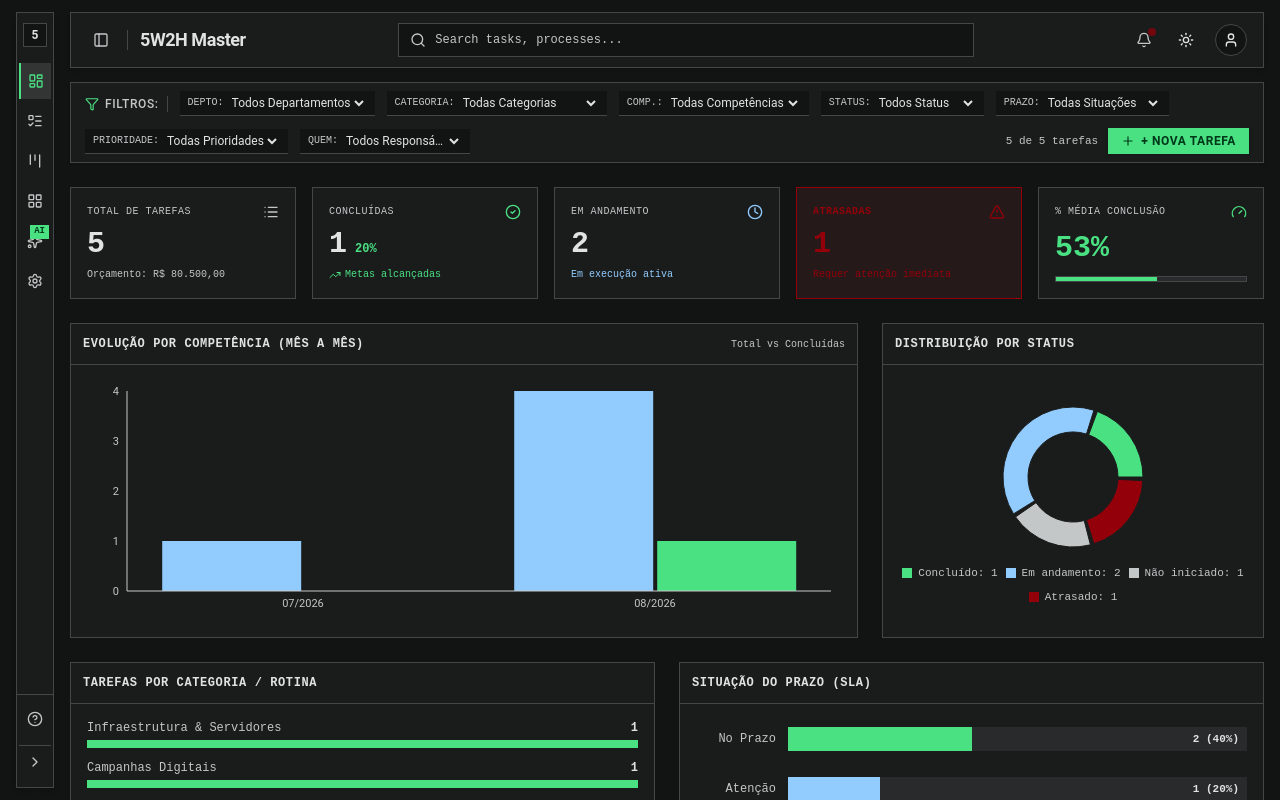
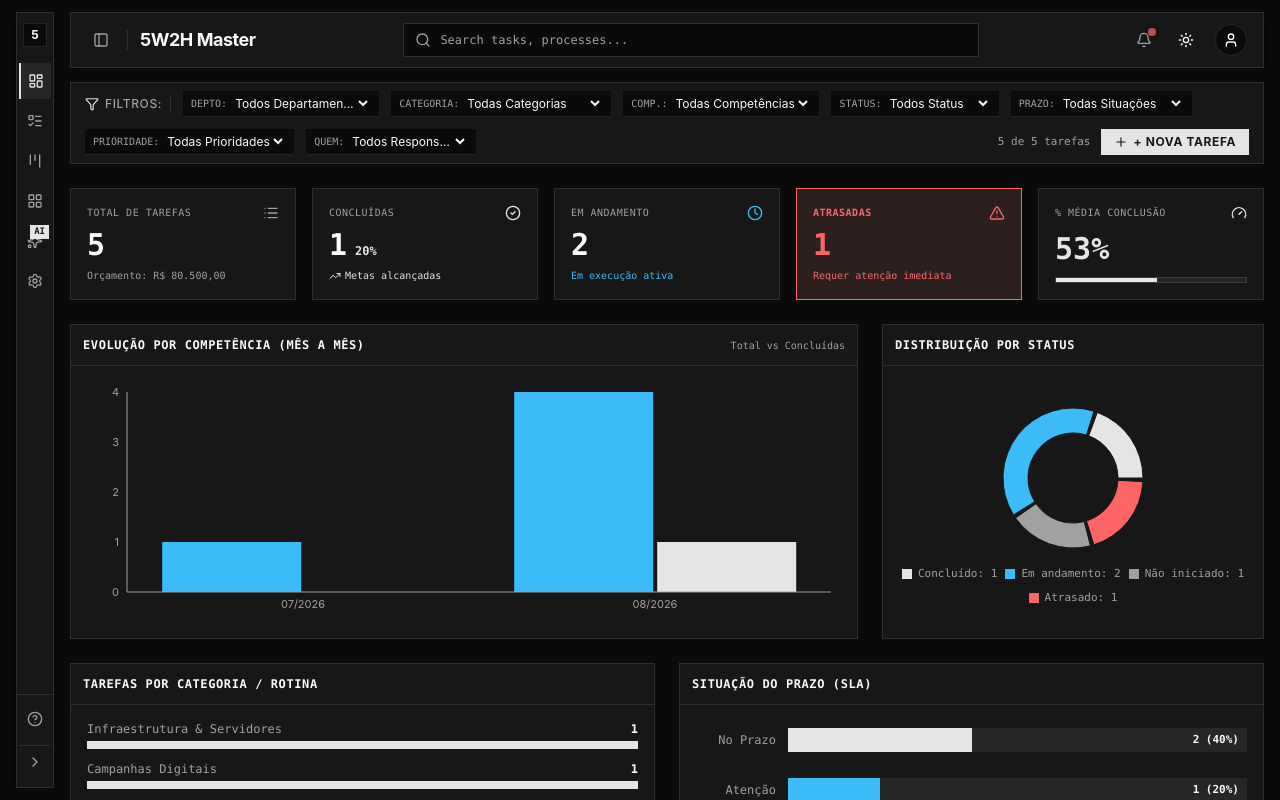
Before and after one commit to verasirae/5W2H_Master, a Next.js app: page / in a window 1280 px wide. Built offline with nearby package versions, Linux system fonts and the light colour scheme.

Commit message:
feat: configure theme and add Shadcn UI support
Initialize Shadcn UI configuration, update global design tokens, and implement system theme persistence in the root layout.

```diff
--- a/app/globals.css
+++ b/app/globals.css
@@ -1,12 +1,14 @@
 @import "tailwindcss";
 @import "tw-animate-css";
-@import url('https://fonts.googleapis.com/css2?family=Roboto:wght@400;500;600;700&family=JetBrains+Mono:wght@400;500;600;700&display=swap');
+@import url('https://fonts.googleapis.com/css2?family=Inter:wght@300;400;500;600;700;800&family=JetBrains+Mono:wght@400;500;600;700&display=swap');
+
+@custom-variant dark (&:where(.dark, .dark *));
 
 /* ==========================================================================
-   Shadcn UI Default Theme CSS Variables & Design Tokens
+   Shadcn UI Default Theme with OKLCH Design Tokens
    ========================================================================== */
 
-@theme {
+@theme inline {
   --color-background: var(--background);
   --color-foreground: var(--foreground);
   --color-card: var(--card);
@@ -27,6 +29,21 @@
   --color-input: var(--input);
   --color-ring: var(--ring);
 
+  --color-chart-1: var(--chart-1);
+  --color-chart-2: var(--chart-2);
+  --color-chart-3: var(--chart-3);
+  --color-chart-4: var(--chart-4);
+  --color-chart-5: var(--chart-5);
+
+  --color-sidebar: var(--sidebar);
+  --color-sidebar-foreground: var(--sidebar-foreground);
+  --color-sidebar-primary: var(--sidebar-primary);
+  --color-sidebar-primary-foreground: var(--sidebar-primary-foreground);
+  --color-sidebar-accent: var(--sidebar-accent);
+  --color-sidebar-accent-foreground: var(--sidebar-accent-foreground);
+  --color-sidebar-border: var(--sidebar-border);
+  --color-sidebar-ring: var(--sidebar-ring);
+
   /* Semantic status colors */
   --color-info: var(--info);
   --color-info-foreground: var(--info-foreground);
@@ -34,82 +51,132 @@
   --color-success-foreground: var(--success-foreground);
   --color-warning: var(--warning);
   --color-warning-foreground: var(--warning-foreground);
+
+  /* Typography */
+  --font-sans: var(--font-sans);
+  --font-serif: var(--font-serif);
+  --font-mono: var(--font-mono);
+  --font-display: var(--font-display);
+  --font-text: var(--font-text);
+
+  /* Radius */
+  --radius-sm: calc(var(--radius) - 4px);
+  --radius-md: calc(var(--radius) - 2px);
+  --radius-lg: var(--radius);
+  --radius-xl: calc(var(--radius) + 4px);
 }
 
 :root {
-  /* Shadcn Default Dark Theme */
-  --background: #121414;
-  --foreground: #e2e2e2;
-  --card: #1a1c1c;
-  --card-foreground: #e2e2e2;
-  --popover: #1e2020;
-  --popover-foreground: #e2e2e2;
-  --primary: #4ae183;
-  --primary-foreground: #003919;
-  --secondary: #282a2b;
-  --secondary-foreground: #e2e2e2;
-  --muted: #282a2b;
-  --muted-foreground: #c4c7c7;
-  --accent: #333535;
-  --accent-foreground: #4ae183;
-  --destructive: #93000a;
-  --destructive-foreground: #ffb4ab;
-  --border: #444748;
-  --input: #444748;
-  --ring: #8e9192;
-  --radius: 0.25rem;
+  --background: oklch(1 0 0);
+  --foreground: oklch(0.145 0 0);
+  --card: oklch(1 0 0);
+  --card-foreground: oklch(0.145 0 0);
+  --popover: oklch(1 0 0);
+  --popover-foreground: oklch(0.145 0 0);
+  --primary: oklch(0.205 0 0);
+  --primary-foreground: oklch(0.985 0 0);
+  --secondary: oklch(0.97 0 0);
+  --secondary-foreground: oklch(0.205 0 0);
+  --muted: oklch(0.97 0 0);
+  --muted-foreground: oklch(0.556 0 0);
+  --accent: oklch(0.97 0 0);
+  --accent-foreground: oklch(0.205 0 0);
+  --destructive: oklch(0.577 0.245 27.325);
+  --destructive-foreground: oklch(0.985 0 0);
+  --border: oklch(0.922 0 0);
+  --input: oklch(0.922 0 0);
+  --ring: oklch(0.708 0 0);
+  --chart-1: oklch(0.646 0.222 41.116);
+  --chart-2: oklch(0.6 0.118 184.704);
+  --chart-3: oklch(0.398 0.07 227.392);
+  --chart-4: oklch(0.828 0.189 84.429);
+  --chart-5: oklch(0.769 0.188 70.08);
+  --sidebar: oklch(0.985 0 0);
+  --sidebar-foreground: oklch(0.145 0 0);
+  --sidebar-primary: oklch(0.205 0 0);
+  --sidebar-primary-foreground: oklch(0.985 0 0);
+  --sidebar-accent: oklch(0.97 0 0);
+  --sidebar-accent-foreground: oklch(0.205 0 0);
+  --sidebar-border: oklch(0.922 0 0);
+  --sidebar-ring: oklch(0.708 0 0);
+  --font-sans: "Inter", ui-sans-serif, system-ui, -apple-system, BlinkMacSystemFont, 'Segoe UI', Roboto, 'Helvetica Neue', Arial, 'Noto Sans', sans-serif;
+  --font-serif: ui-serif, Georgia, Cambria, "Times New Roman", Times, serif;
+  --font-mono: ui-monospace, SFMono-Regular, Menlo, Monaco, Consolas, "Liberation Mono", "Courier New", monospace;
+  --font-display: "Inter", ui-sans-serif, system-ui, -apple-system, BlinkMacSystemFont, 'Segoe UI', Roboto, 'Helvetica Neue', Arial, 'Noto Sans', sans-serif;
+  --font-text: "Inter", ui-sans-serif, system-ui, -apple-system, BlinkMacSystemFont, 'Segoe UI', Roboto, 'Helvetica Neue', Arial, 'Noto Sans', sans-serif;
+  --radius: 8px;
+  --shadow-2xs: 0 1px 3px 0px hsl(0 0% 0% / 0.05);
+  --shadow-xs: 0 1px 3px 0px hsl(0 0% 0% / 0.05);
+  --shadow-sm: 0 1px 3px 0px hsl(0 0% 0% / 0.1), 0 1px 2px -1px hsl(0 0% 0% / 0.1);
+  --shadow: 0 1px 3px 0px hsl(0 0% 0% / 0.1), 0 1px 2px -1px hsl(0 0% 0% / 0.1);
+  --shadow-md: 0 1px 3px 0px hsl(0 0% 0% / 0.1), 0 2px 4px -1px hsl(0 0% 0% / 0.1);
+  --shadow-lg: 0 1px 3px 0px hsl(0 0% 0% / 0.1), 0 4px 6px -1px hsl(0 0% 0% / 0.1);
+  --shadow-xl: 0 1px 3px 0px hsl(0 0% 0% / 0.1), 0 8px 10px -1px hsl(0 0% 0% / 0.1);
+  --shadow-2xl: 0 1px 3px 0px hsl(0 0% 0% / 0.25);
 
-  /* Semantic status variables */
-  --info: #92ccff;
-  --info-foreground: #001d31;
-  --success: #4ae183;
-  --success-foreground: #003919;
-  --warning: #ffb4ab;
-  --warning-foreground: #93000a;
+  /* Semantic status colors (Light mode) */
+  --info: oklch(0.6 0.18 240);
+  --info-foreground: oklch(0.985 0 0);
+  --success: oklch(0.62 0.19 145);
+  --success-foreground: oklch(0.985 0 0);
+  --warning: oklch(0.7 0.18 60);
+  --warning-foreground: oklch(0.205 0 0);
 }
 
-/* Shadcn Default Light Theme */
-html.light {
-  --background: #f8fafc;
-  --foreground: #0f172a;
-  --card: #ffffff;
-  --card-foreground: #0f172a;
-  --popover: #ffffff;
-  --popover-foreground: #0f172a;
-  --primary: #16a34a;
-  --primary-foreground: #ffffff;
-  --secondary: #f1f5f9;
-  --secondary-foreground: #0f172a;
-  --muted: #f1f5f9;
-  --muted-foreground: #64748b;
-  --accent: #f1f5f9;
-  --accent-foreground: #16a34a;
-  --destructive: #dc2626;
-  --destructive-foreground: #ffffff;
-  --border: #e2e8f0;
-  --input: #e2e8f0;
-  --ring: #94a3b8;
+.dark {
+  --background: oklch(0.145 0 0);
+  --foreground: oklch(0.985 0 0);
+  --card: oklch(0.205 0 0);
+  --card-foreground: oklch(0.985 0 0);
+  --popover: oklch(0.205 0 0);
+  --popover-foreground: oklch(0.985 0 0);
+  --primary: oklch(0.922 0 0);
+  --primary-foreground: oklch(0.205 0 0);
+  --secondary: oklch(0.269 0 0);
+  --secondary-foreground: oklch(0.985 0 0);
+  --muted: oklch(0.269 0 0);
+  --muted-foreground: oklch(0.708 0 0);
+  --accent: oklch(0.269 0 0);
+  --accent-foreground: oklch(0.985 0 0);
+  --destructive: oklch(0.704 0.191 22.216);
+  --destructive-foreground: oklch(0.985 0 0);
+  --border: oklch(1 0 0 / 10%);
+  --input: oklch(1 0 0 / 15%);
+  --ring: oklch(0.556 0 0);
+  --chart-1: oklch(0.488 0.243 264.376);
+  --chart-2: oklch(0.696 0.17 162.48);
+  --chart-3: oklch(0.769 0.188 70.08);
+  --chart-4: oklch(0.627 0.265 303.9);
+  --chart-5: oklch(0.645 0.246 16.439);
+  --sidebar: oklch(0.205 0 0);
+  --sidebar-foreground: oklch(0.985 0 0);
+  --sidebar-primary: oklch(0.488 0.243 264.376);
+  --sidebar-primary-foreground: oklch(0.985 0 0);
+  --sidebar-accent: oklch(0.269 0 0);
+  --sidebar-accent-foreground: oklch(0.985 0 0);
+  --sidebar-border: oklch(1 0 0 / 10%);
+  --sidebar-ring: oklch(0.556 0 0);
 
-  /* Semantic status variables */
-  --info: #0284c7;
-  --info-foreground: #ffffff;
-  --success: #16a34a;
-  --success-foreground: #ffffff;
-  --warning: #ea580c;
-  --warning-foreground: #ffffff;
+  /* Semantic status colors (Dark mode) */
+  --info: oklch(0.75 0.14 235);
+  --info-foreground: oklch(0.145 0 0);
+  --success: oklch(0.75 0.18 145);
+  --success-foreground: oklch(0.145 0 0);
+  --warning: oklch(0.78 0.16 65);
+  --warning-foreground: oklch(0.145 0 0);
 }
 
 /* Base Body Styles */
 body {
   background-color: var(--background);
   color: var(--foreground);
-  font-family: 'Roboto', sans-serif;
+  font-family: var(--font-sans);
   margin: 0;
   padding: 0;
 }
 
 .font-mono-data {
-  font-family: 'JetBrains Mono', monospace;
+  font-family: 'JetBrains Mono', var(--font-mono);
 }
 
 /* Custom scrollbars for high data density */
@@ -122,7 +189,7 @@ body {
 }
 ::-webkit-scrollbar-thumb {
   background: var(--border);
-  border-radius: 0px;
+  border-radius: var(--radius-sm);
 }
 ::-webkit-scrollbar-thumb:hover {
   background: var(--ring);
--- a/app/layout.tsx
+++ b/app/layout.tsx
@@ -13,12 +13,28 @@ export const metadata: Metadata = {
 
 export default function RootLayout({ children }: { children: React.ReactNode }) {
   return (
-    <html lang="pt-BR" className="dark">
+    <html lang="pt-BR" suppressHydrationWarning>
       <head>
         <link rel="preconnect" href="https://fonts.googleapis.com" />
         <link rel="preconnect" href="https://fonts.gstatic.com" crossOrigin="anonymous" />
+        <script
+          dangerouslySetInnerHTML={{
+            __html: `
+              try {
+                const mode = localStorage.getItem('5w2h_theme_mode');
+                if (mode === 'dark' || (!mode && window.matchMedia('(prefers-color-scheme: dark)').matches)) {
+                  document.documentElement.classList.add('dark');
+                } else if (mode === 'light') {
+                  document.documentElement.classList.remove('dark');
+                } else {
+                  document.documentElement.classList.add('dark');
+                }
+              } catch (e) {}
+            `,
+          }}
+        />
       </head>
-      <body className="bg-background text-foreground antialiased min-h-screen flex flex-col" suppressHydrationWarning>
+      <body className="bg-background text-foreground antialiased min-h-screen flex flex-col font-sans" suppressHydrationWarning>
         {children}
       </body>
     </html>
--- a/package.json
+++ b/package.json
@@ -12,6 +12,7 @@
   "dependencies": {
     "@google/genai": "^2.4.0",
     "@hookform/resolvers": "^5.2.1",
+    "@radix-ui/react-slot": "^1.3.3",
     "autoprefixer": "^10.4.21",
     "class-variance-authority": "^0.7.1",
     "clsx": "^2.1.1",
```
Also changed, not shown: components.json (added), 1 other file (tests, documents, lock files or other folders).
